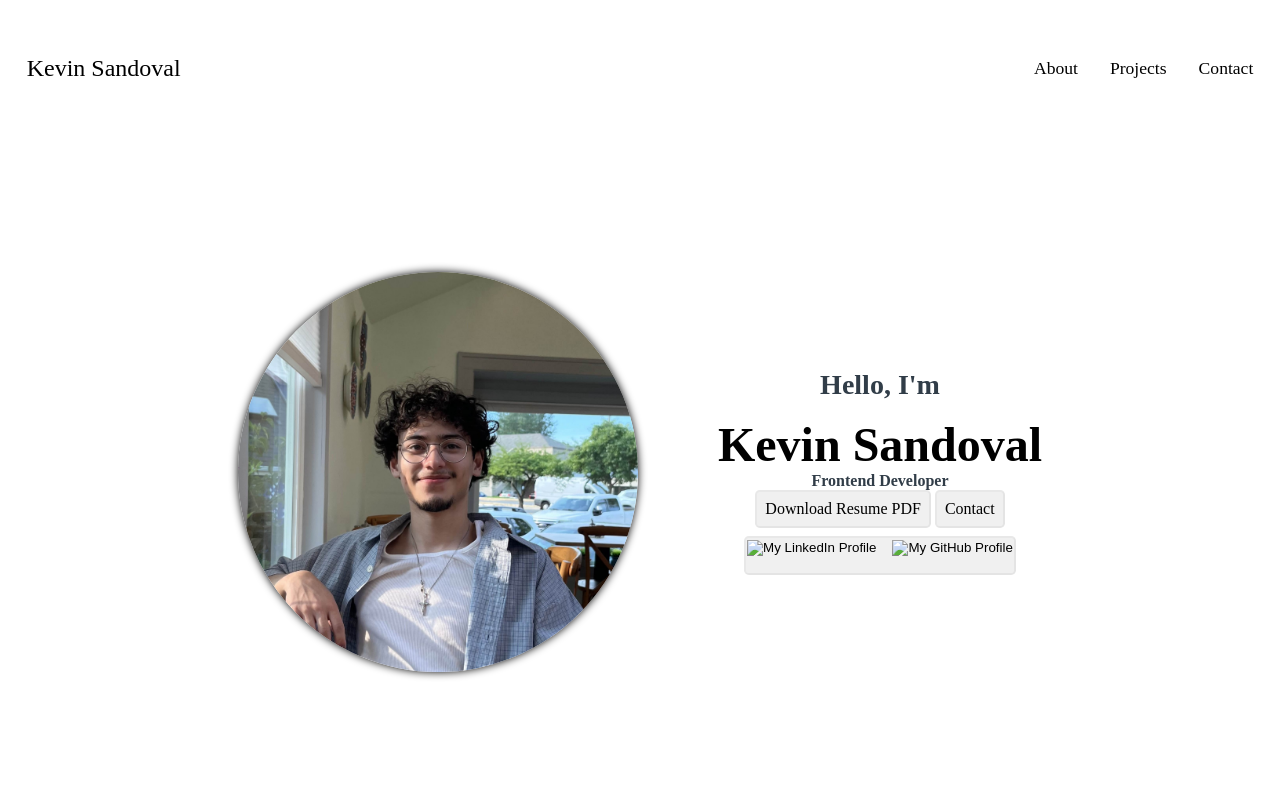
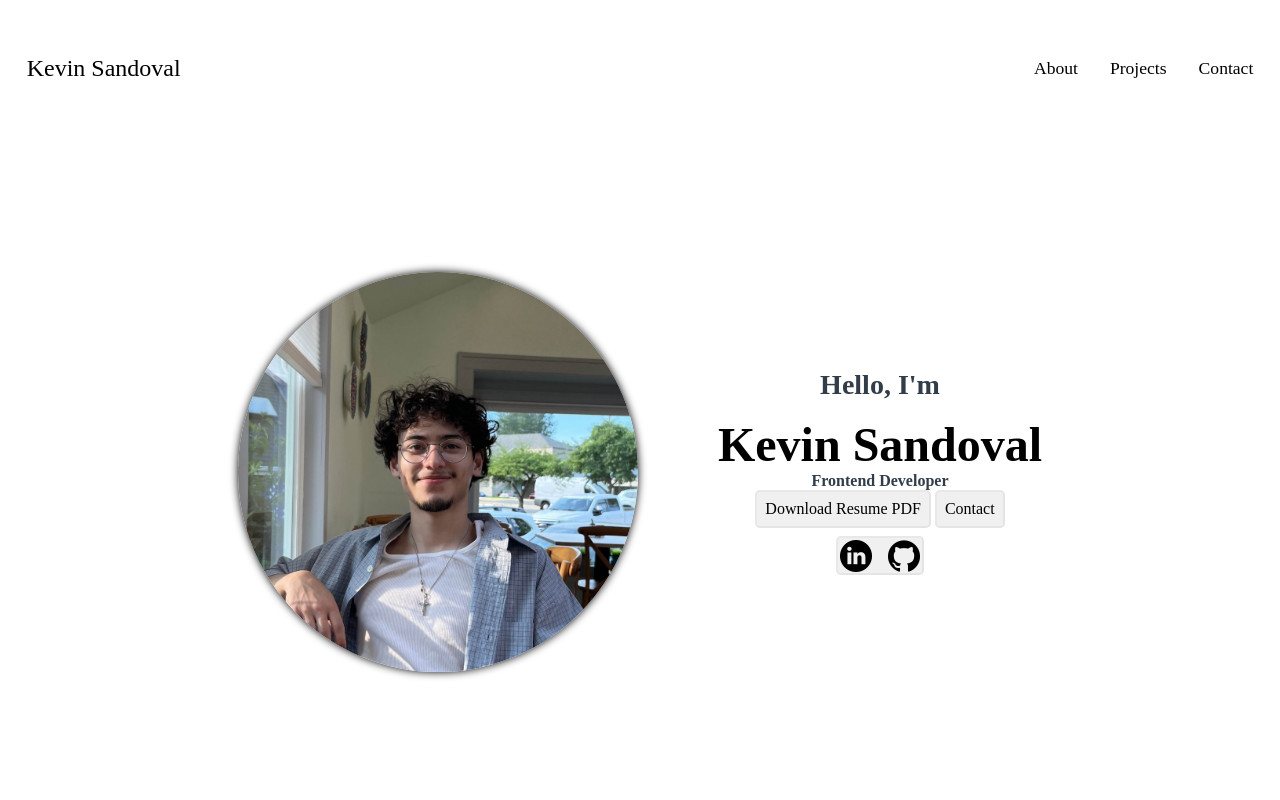
Before and after one commit to KevinSandoval12/Portfolio-website, a plain HTML site: page index.html in a window 1280 px wide. Shown: the top 800 px of the page. Drawn offline with Linux system fonts and the light colour scheme; the site is published under a folder, as on GitHub Pages, so addresses that start at the root find nothing; a web font is replaced by a local one.

Commit message:
Removed '/' in front of social logo location

```diff
--- a/index.html
+++ b/index.html
@@ -69,14 +69,14 @@
           <div id="socials-div">
             <button id="socials">
               <img
-                src="/img/linkedin.png"
+                src="img/linkedin.png"
                 alt="My LinkedIn Profile"
                 class="icon"
                 id="linkedin-icon"
               />
 
               <img
-                src="/img/github.png"
+                src="img/github.png"
                 alt="My GitHub Profile"
                 class="icon"
                 id="github-icon"
```
